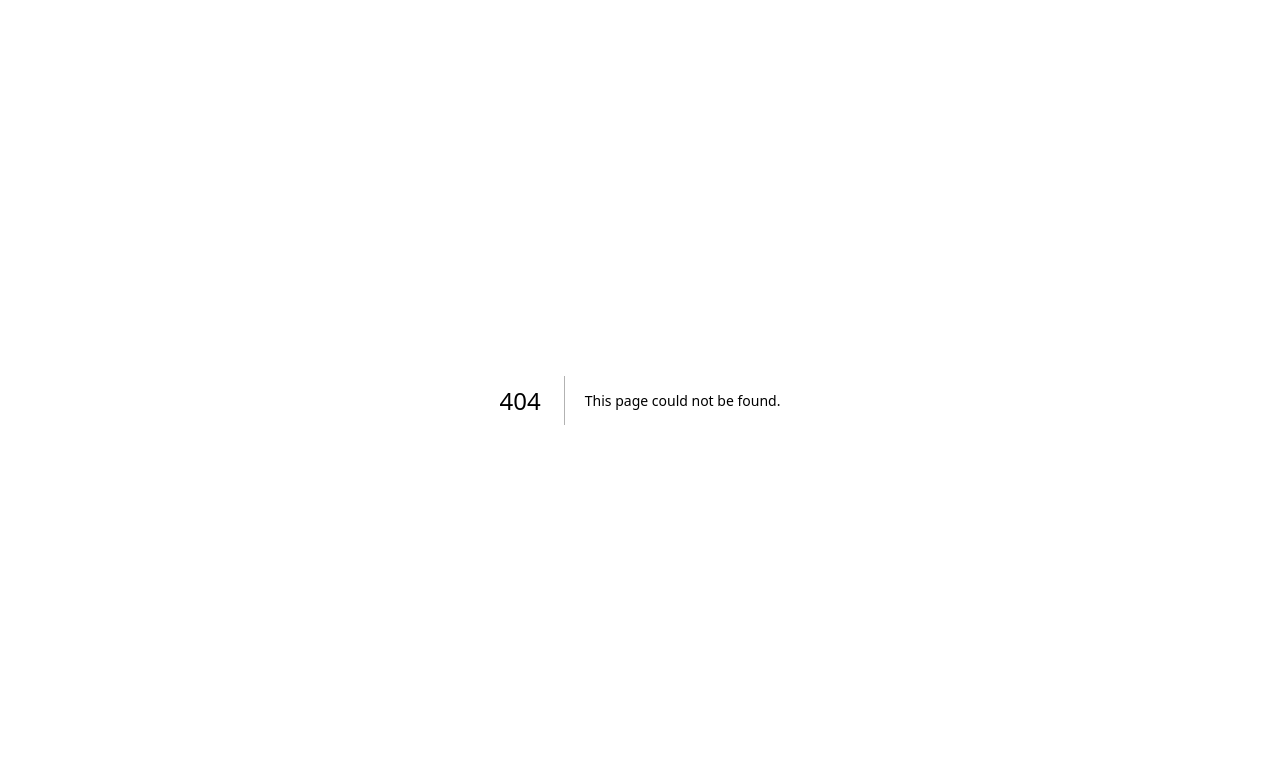
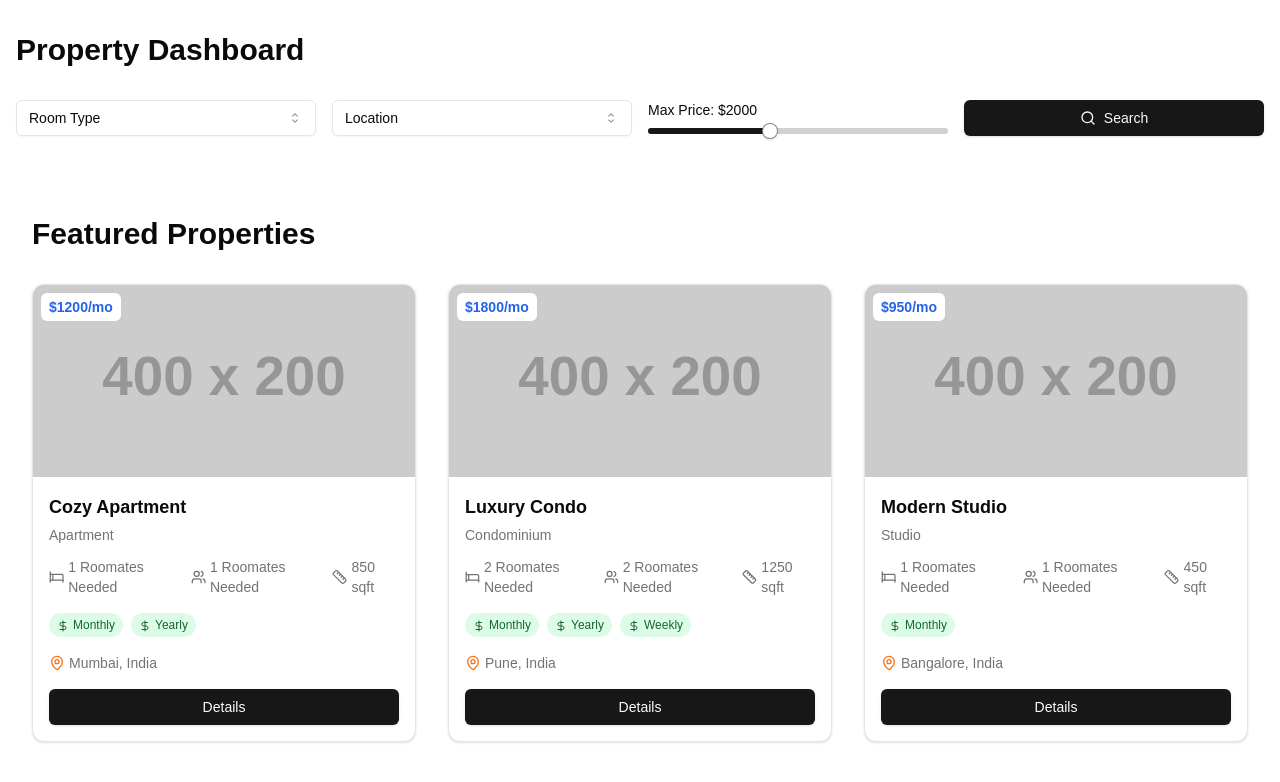
Before and after one commit to insanelyai/roomzy, a Next.js app: page /dashboard in a window 1280 px wide. Before the commit this address had no page. Shown: the top 782 px of the page. Built offline with nearby package versions, Linux system fonts and the light colour scheme.

Commit message:
dashboard

```diff
--- /dev/null
+++ b/app/dashboard/page.tsx
@@ -0,0 +1,114 @@
+'use client'
+
+import { useState } from 'react'
+import { Select, SelectContent, SelectItem, SelectTrigger, SelectValue } from "@/components/ui/select"
+import { Slider } from "@/components/ui/slider"
+import { Button } from "@/components/ui/button"
+import FeaturedProperties from "@/components/FeaturedProperties"
+import { Search } from "lucide-react"
+
+// Sample data
+const sampleProperties = [
+  {
+    id: "1",
+    image: "https://via.placeholder.com/400x200.png?text=Property+1",
+    price: 1200,
+    name: "Cozy Apartment",
+    type: "Apartment",
+    beds: 2,
+    mates: 1,
+    size: 850,
+    location: "Mumbai, India",
+    rentalOptions: ["Monthly", "Yearly"],
+  },
+  {
+    id: "2",
+    image: "https://via.placeholder.com/400x200.png?text=Property+2",
+    price: 1800,
+    name: "Luxury Condo",
+    type: "Condominium",
+    beds: 3,
+    mates: 2,
+    size: 1250,
+    location: "Pune, India",
+    rentalOptions: ["Monthly", "Yearly", "Weekly"],
+  },
+  {
+    id: "3",
+    image: "https://via.placeholder.com/400x200.png?text=Property+3",
+    price: 950,
+    name: "Modern Studio",
+    type: "Studio",
+    beds: 1,
+    mates: 1,
+    size: 450,
+    location: "Bangalore, India",
+    rentalOptions: ["Monthly"],
+  },
+]
+
+const roomTypes = ["Any", "Apartment", "Condominium", "Studio"]
+const locations = ["Any", "Mumbai, India", "Pune, India", "Bangalore, India"]
+
+export default function PropertyDashboard() {
+  const [roomType, setRoomType] = useState("Any")
+  const [location, setLocation] = useState("Any")
+  const [maxPrice, setMaxPrice] = useState(2000)
+  const [filteredProperties, setFilteredProperties] = useState(sampleProperties)
+
+  const handleSearch = () => {
+    const filtered = sampleProperties.filter(property =>
+      (roomType === "Any" || property.type === roomType) &&
+      (location === "Any" || property.location === location) &&
+      property.price <= maxPrice
+    )
+    setFilteredProperties(filtered)
+  }
+
+  return (
+    <div className="container mx-auto px-4 py-8">
+      <h1 className="text-3xl font-bold mb-8">Property Dashboard</h1>
+
+      <div className="grid grid-cols-1 md:grid-cols-4 gap-4 mb-8">
+        <Select onValueChange={setRoomType}>
+          <SelectTrigger>
+            <SelectValue placeholder="Room Type" />
+          </SelectTrigger>
+          <SelectContent>
+            {roomTypes.map(type => (
+              <SelectItem key={type} value={type}>{type}</SelectItem>
+            ))}
+          </SelectContent>
+        </Select>
+
+        <Select onValueChange={setLocation}>
+          <SelectTrigger>
+            <SelectValue placeholder="Location" />
+          </SelectTrigger>
+          <SelectContent>
+            {locations.map(loc => (
+              <SelectItem key={loc} value={loc}>{loc}</SelectItem>
+            ))}
+          </SelectContent>
+        </Select>
+
+        <div className="flex flex-col">
+          <label className="mb-2 text-sm">Max Price: ${maxPrice}</label>
+          <Slider
+            min={0}
+            max={5000}
+            step={100}
+            value={[maxPrice]}
+            onValueChange={([value]) => setMaxPrice(value)}
+          />
+        </div>
+
+        <Button onClick={handleSearch} className="flex items-center justify-center">
+          <Search className="mr-2 h-4 w-4" /> Search
+        </Button>
+      </div>
+
+      <FeaturedProperties properties={filteredProperties} />
+    </div>
+  )
+}
--- /dev/null
+++ b/components/ui/slider.tsx
@@ -0,0 +1,28 @@
+"use client"
+
+import * as React from "react"
+import * as SliderPrimitive from "@radix-ui/react-slider"
+
+import { cn } from "@/lib/utils"
+
+const Slider = React.forwardRef<
+  React.ElementRef<typeof SliderPrimitive.Root>,
+  React.ComponentPropsWithoutRef<typeof SliderPrimitive.Root>
+>(({ className, ...props }, ref) => (
+  <SliderPrimitive.Root
+    ref={ref}
+    className={cn(
+      "relative flex w-full touch-none select-none items-center",
+      className
+    )}
+    {...props}
+  >
+    <SliderPrimitive.Track className="relative h-1.5 w-full grow overflow-hidden rounded-full bg-primary/20">
+      <SliderPrimitive.Range className="absolute h-full bg-primary" />
+    </SliderPrimitive.Track>
+    <SliderPrimitive.Thumb className="block h-4 w-4 rounded-full border border-primary/50 bg-background shadow transition-colors focus-visible:outline-none focus-visible:ring-1 focus-visible:ring-ring disabled:pointer-events-none disabled:opacity-50" />
+  </SliderPrimitive.Root>
+))
+Slider.displayName = SliderPrimitive.Root.displayName
+
+export { Slider }
--- a/package.json
+++ b/package.json
@@ -14,6 +14,7 @@
     "@radix-ui/react-icons": "^1.3.0",
     "@radix-ui/react-label": "^2.1.0",
     "@radix-ui/react-select": "^2.1.2",
+    "@radix-ui/react-slider": "^1.2.1",
     "@radix-ui/react-slot": "^1.1.0",
     "@radix-ui/react-toast": "^1.2.2",
     "bcryptjs": "^2.4.3",
```
Also changed, not shown: 1 other file (tests, documents, lock files or other folders).
